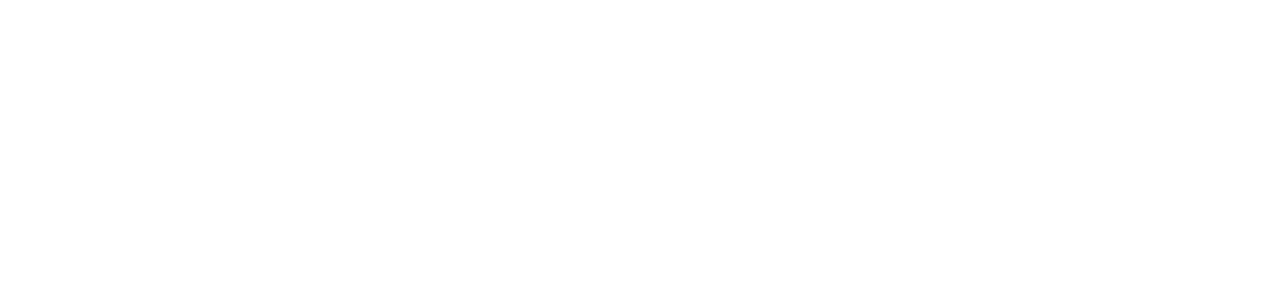
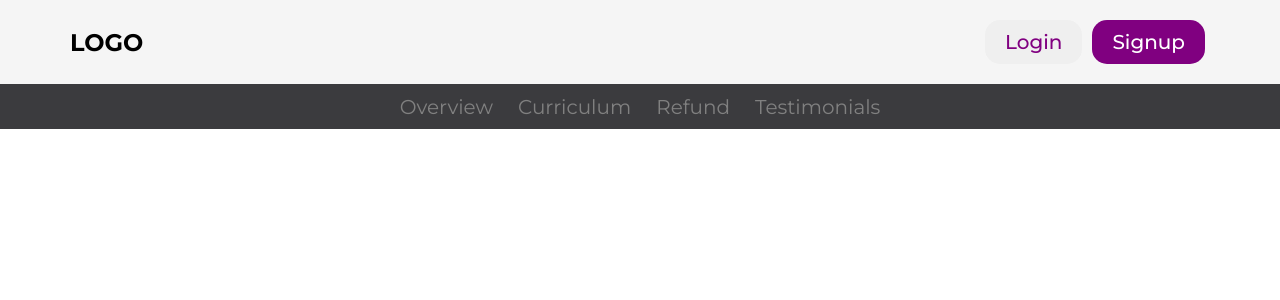
Before and after one commit to Aftab1112/Tutedude-Assignment, a React (Vite) app: page / in a window 1280 px wide. Shown: the top 300 px of the page. Built offline with nearby package versions, Linux system fonts and the light colour scheme.

Commit message:
completed navbar and title

```diff
--- a/src/App.css
+++ b/src/App.css
@@ -0,0 +1,107 @@
+@import url("https://fonts.googleapis.com/css2?family=Montserrat:ital,wght@0,100..900;1,100..900&display=swap");
+
+* {
+  font-family: "Montserrat";
+  margin: 0;
+  padding: 0;
+  box-sizing: border-box;
+}
+
+.App {
+  text-align: center;
+}
+
+.header {
+  background: #f5f5f5;
+  padding: 20px 0;
+}
+
+.navbar {
+  display: flex;
+  justify-content: space-between;
+  align-items: center;
+  padding: 0 70px;
+}
+
+.navbar-logo {
+  font-size: 24px;
+  font-weight: bold;
+}
+
+.navbar-buttons button {
+  font-weight: 500;
+  font-size: 20px;
+  margin: 0 5px;
+  padding: 10px 20px;
+  border: none;
+  cursor: pointer;
+}
+
+.login-btn {
+  color: purple;
+  transition: 0.5s;
+  border-radius: 15px;
+}
+
+.login-btn:hover {
+  color: white;
+  background-color: purple;
+}
+
+.signup-btn {
+  background-color: purple;
+  color: white;
+  border-radius: 15px;
+  transition: 0.5s;
+}
+
+.signup-btn:hover {
+  background-color: #f5f5f5;
+  color: purple;
+  border-radius: 15px;
+}
+
+.nav-links-container {
+  height: 45px;
+  background-color: #3b3b3e;
+  display: flex;
+  align-items: center;
+  justify-content: center;
+}
+
+.nav-links-content {
+  display: flex;
+  align-items: center;
+  justify-content: center;
+  gap: 25px;
+}
+
+.nav-links-content a {
+  font-size: 20px;
+  color: gray;
+  cursor: pointer;
+  position: relative;
+  text-decoration: none;
+  transition: 0.3s;
+}
+
+.nav-links-content a:hover {
+  color: #fff;
+}
+
+.nav-links-content a::after {
+  content: "";
+  position: absolute;
+  width: 0px;
+  background-color: orange;
+  height: 4px;
+  bottom: -10px;
+  left: 0;
+  border-radius: 2px;
+  overflow: hidden;
+  transition: 0.3s;
+}
+
+.nav-links-content a:hover::after {
+  width: 100%;
+}
--- a/src/App.jsx
+++ b/src/App.jsx
@@ -1,7 +1,13 @@
 import React from "react";
+import Header from "./components/Header";
+import "./App.css";
 
 const App = () => {
-  return <div></div>;
+  return (
+    <div className="App">
+      <Header />
+    </div>
+  );
 };
 
 export default App;
--- /dev/null
+++ b/src/components/Header.jsx
@@ -0,0 +1,27 @@
+import React from "react";
+
+const Header = () => {
+  return (
+    <>
+      <header className="header">
+        <nav className="navbar">
+          <div className="navbar-logo">LOGO</div>
+          <div className="navbar-buttons">
+            <button className="login-btn">Login</button>
+            <button className="signup-btn">Signup</button>
+          </div>
+        </nav>
+      </header>
+      <div className="nav-links-container">
+        <div className="nav-links-content">
+          <a href="#">Overview</a>
+          <a href="#">Curriculum</a>
+          <a href="#">Refund</a>
+          <a href="#">Testimonials</a>
+        </div>
+      </div>
+    </>
+  );
+};
+
+export default Header;
```
